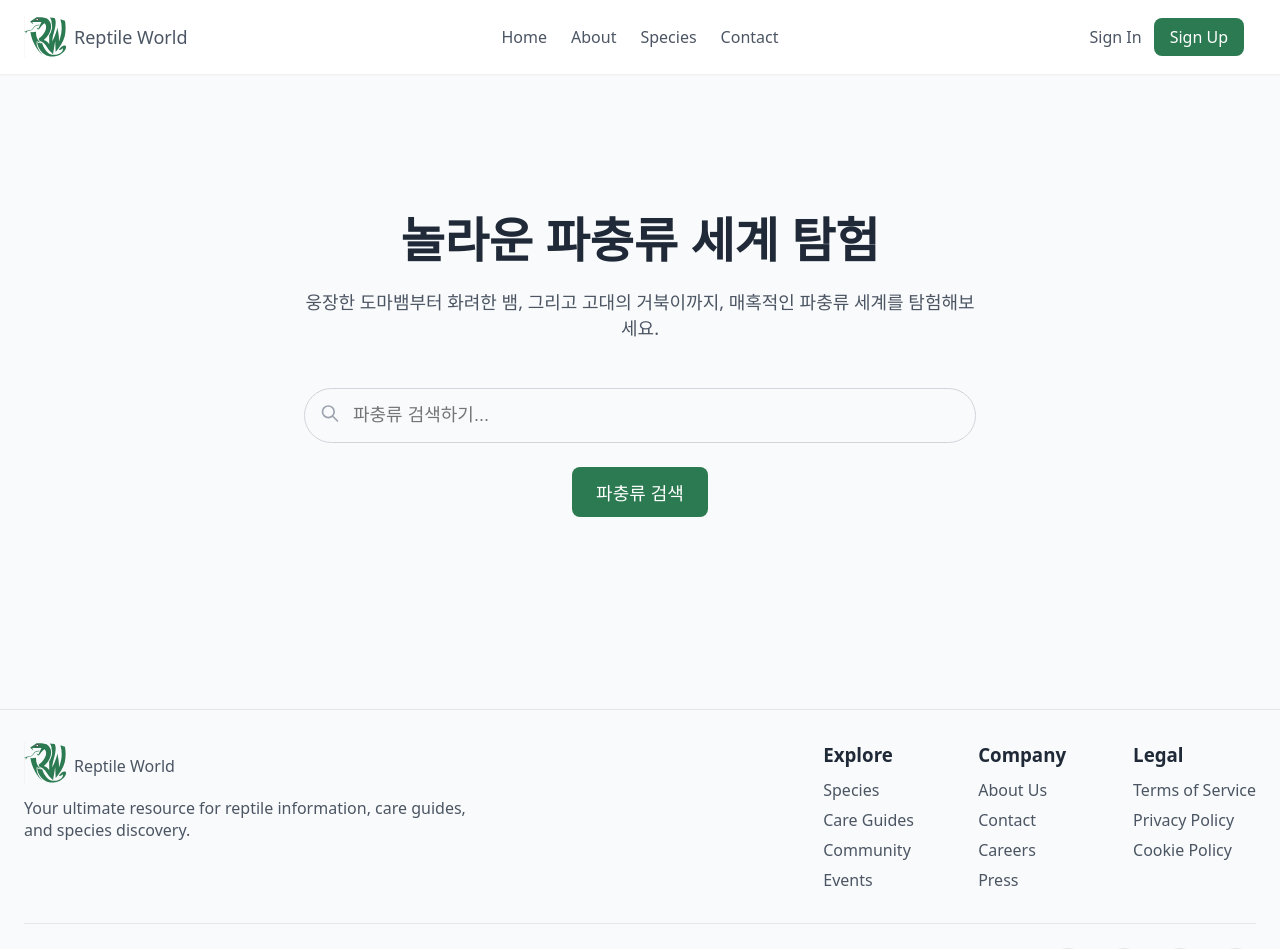
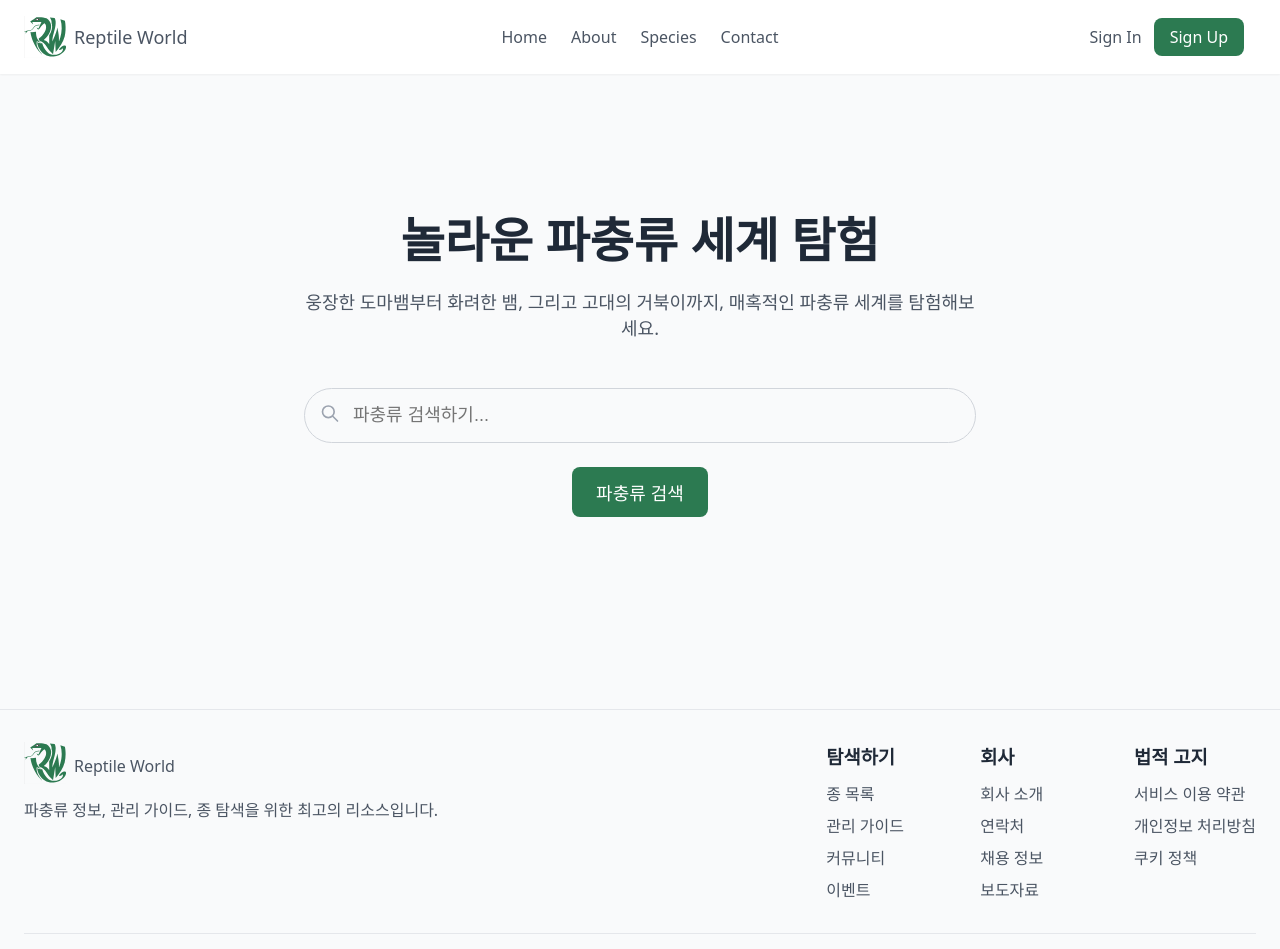
Before and after one commit to DeveloperDungeon/reptile-world, a Next.js app: page / in a window 1280 px wide. Shown: the top 949 px of the page. Built offline with nearby package versions, Linux system fonts and the light colour scheme.

Commit message:
1. 내용 한글화 2. 하단에 고정

```diff
--- a/src/app/Footer.tsx
+++ b/src/app/Footer.tsx
@@ -22,84 +22,83 @@ export default function Footer() {
                   src={logo}
                   width={42}
                   height={42}
-                  alt="logo"
+                  alt="로고"
                   className={styles.Logo}
                 />
               </h2>
               <span className={styles.BrandText}>Reptile World</span>
             </div>
             <p className={styles.Description}>
-              Your ultimate resource for reptile information, care guides, and
-              species discovery.
+              파충류 정보, 관리 가이드, 종 탐색을 위한 최고의 리소스입니다.
             </p>
           </div>
           <div className={styles.Grid}>
             <div className={styles.GridColumn}>
-              <h3 className={styles.SectionTitle}>Explore</h3>
+              <h3 className={styles.SectionTitle}>탐색하기</h3>
               <ul className={styles.LinkList}>
                 <li>
                   <Link href="#" className={styles.Link}>
-                    Species
+                    종 목록
                   </Link>
                 </li>
                 <li>
                   <Link href="#" className={styles.Link}>
-                    Care Guides
+                    관리 가이드
                   </Link>
                 </li>
                 <li>
                   <Link href="#" className={styles.Link}>
-                    Community
+                    커뮤니티
                   </Link>
                 </li>
                 <li>
                   <Link href="#" className={styles.Link}>
-                    Events
+                    이벤트
                   </Link>
                 </li>
               </ul>
             </div>
             <div className={styles.GridColumn}>
-              <h3 className={styles.SectionTitle}>Company</h3>
+              <h3 className={styles.SectionTitle}>회사</h3>
               <ul className={styles.LinkList}>
                 <li>
                   <Link href="#" className={styles.Link}>
-                    About Us
+                    회사 소개
                   </Link>
                 </li>
                 <li>
                   <Link href="#" className={styles.Link}>
-                    Contact
+                    연락처
                   </Link>
                 </li>
                 <li>
                   <Link href="#" className={styles.Link}>
-                    Careers
+                    채용 정보
                   </Link>
                 </li>
                 <li>
                   <Link href="#" className={styles.Link}>
-                    Press
+                    보도자료
                   </Link>
                 </li>
               </ul>
             </div>
             <div className={styles.GridColumn}>
-              <h3 className={styles.SectionTitle}>Legal</h3>
+              <h3 className={styles.SectionTitle}>법적 고지</h3>
               <ul className={styles.LinkList}>
                 <li>
                   <Link href="#" className={styles.Link}>
-                    Terms of Service
+                    서비스 이용 약관
                   </Link>
                 </li>
                 <li>
                   <Link href="#" className={styles.Link}>
-                    Privacy Policy
+                    개인정보 처리방침
                   </Link>
                 </li>
                 <li>
                   <Link href="#" className={styles.Link}>
-                    Cookie Policy
+                    쿠키 정책
                   </Link>
                 </li>
               </ul>
@@ -108,7 +107,7 @@ export default function Footer() {
         </div>
         <div className={styles.Divider}>
           <p className={styles.Copyright}>
-            © 2025 Reptile World. All rights reserved.
+            © 2025 Reptile World. 모든 권리 보유.
           </p>
           <div className={styles.SocialIcons}>
             <Link href="#" className={styles.SocialIcon}>
--- a/src/app/globals.css
+++ b/src/app/globals.css
@@ -14,6 +14,9 @@ body {
 }
 
 body {
+  min-height: 100vh;
+  display: flex;
+  flex-direction: column;
   color: var(--on-background);
   background: var(--background);
   font-family: ui-sans-serif, system-ui, sans-serif, "Apple Color Emoji", "Segoe UI Emoji", "Segoe UI Symbol", "Noto Color Emoji";
--- a/src/app/layout.module.css
+++ b/src/app/layout.module.css
@@ -2,6 +2,7 @@
   width: 100%;
   margin: 0 auto;
   padding: 0 2rem;
+  flex-grow: 1;
 }
 
 @media screen and (min-width: 640px) {
```
